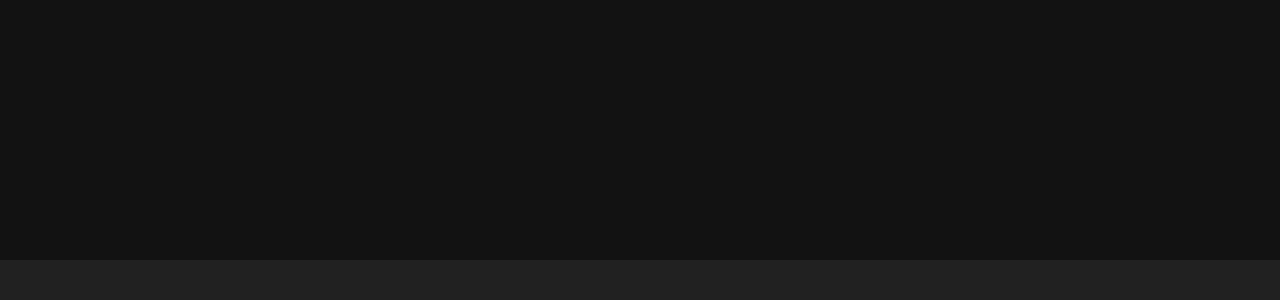
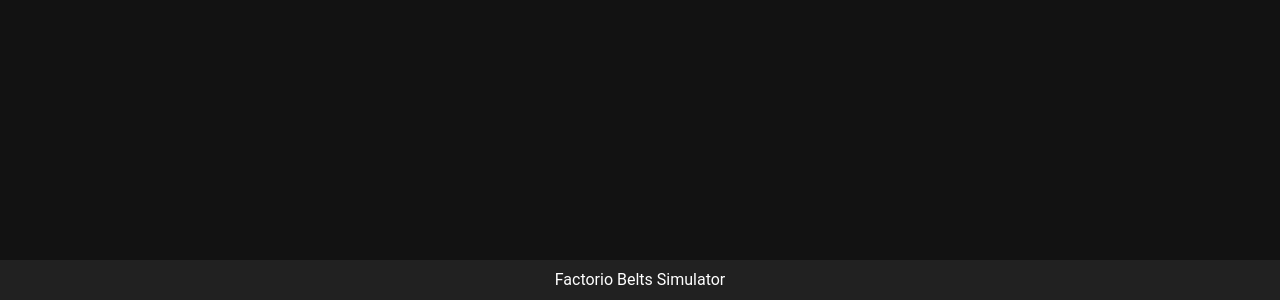
Before and after one commit to SuzuSys/factorio-belt-sim, a Vue app: page / in a window 1280 px wide. Shown: the part 500-800 px from the top of the page. Built offline with nearby package versions, Linux system fonts and the light colour scheme.

Commit message:
change footer

```diff
--- a/src/components/AppFooter.vue
+++ b/src/components/AppFooter.vue
@@ -1,7 +1,11 @@
 <script setup lang="ts"></script>
 
 <template>
-  <v-footer height="40" app> </v-footer>
+  <v-footer height="40" app>
+    <v-row justify="center">
+      <v-col class="text-center"> Factorio Belts Simulator </v-col>
+    </v-row>
+  </v-footer>
 </template>
 
 <style scoped lang="sass"></style>
```
